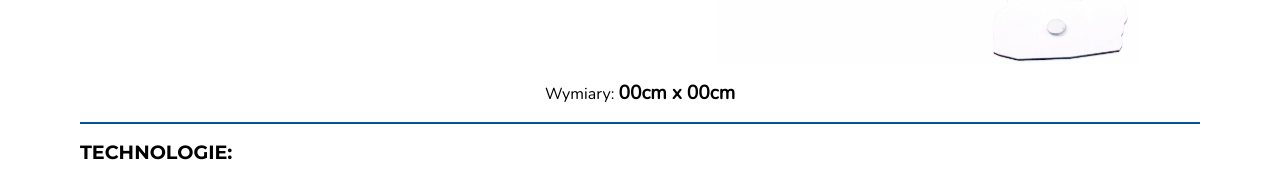
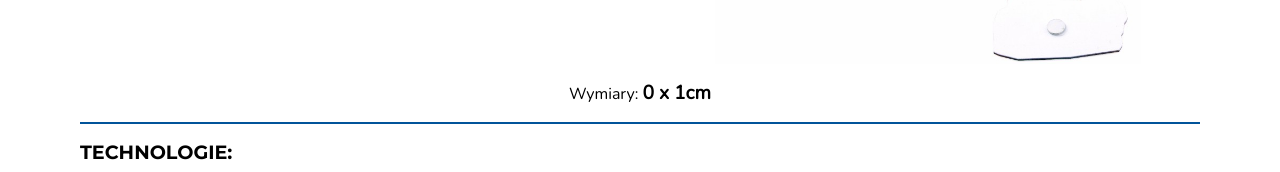
Before and after one commit to marcinzygan/rezon-product-catalogue, a Next.js app: page / in a window 1280 px wide. Both pictures are taken after a click on the element 490 px from the left and 417 px from the top of the page. Shown: the part 590-762 px from the top of the page. Built offline with nearby package versions, Linux system fonts and the light colour scheme.

Commit message:
added messure info to product card and modal

```diff
--- a/src/components/ProductModal/ProductModal.js
+++ b/src/components/ProductModal/ProductModal.js
@@ -66,7 +66,8 @@ const ProductModal = () => {
       </div>
 
       <p className={classes.modal__wymiary}>
-        Wymiary: <span className={classes.modal__span}>00cm x 00cm</span>
+        Wymiary:{" "}
+        <span className={classes.modal__span}>{modalData.wymiary}</span>
       </p>
       {/* Modal Footer */}
       <div className={classes.modal__footer}>
--- a/src/components/productCard/ProductCard.js
+++ b/src/components/productCard/ProductCard.js
@@ -20,7 +20,7 @@ const ProductCard = (card) => {
         </div>
         <div className={classes.card__details}>
           Wymiary:{" "}
-          <span className={classes.card__details_span}>05 cm x 1cm x 2cm</span>
+          <span className={classes.card__details_span}>{card.wymiary}</span>
         </div>
         <div className={classes.image__overlay}>
           <p className={classes.overlay__read_more}>Czytaj Więcej: </p>
--- a/src/data/productsData.js
+++ b/src/data/productsData.js
@@ -9,7 +9,7 @@ export const productsData = [
     opis: "Magnes wykonany z wyciętego akrylu w kształcie dowolnym. Możliwe nadrukowanie grafiki na powstałym kształcie.",
     cena: 4.5,
     technologie: "UV",
-    wymiary: "",
+    wymiary: "0 x 1cm",
   },
   {
     id: 2,
```
